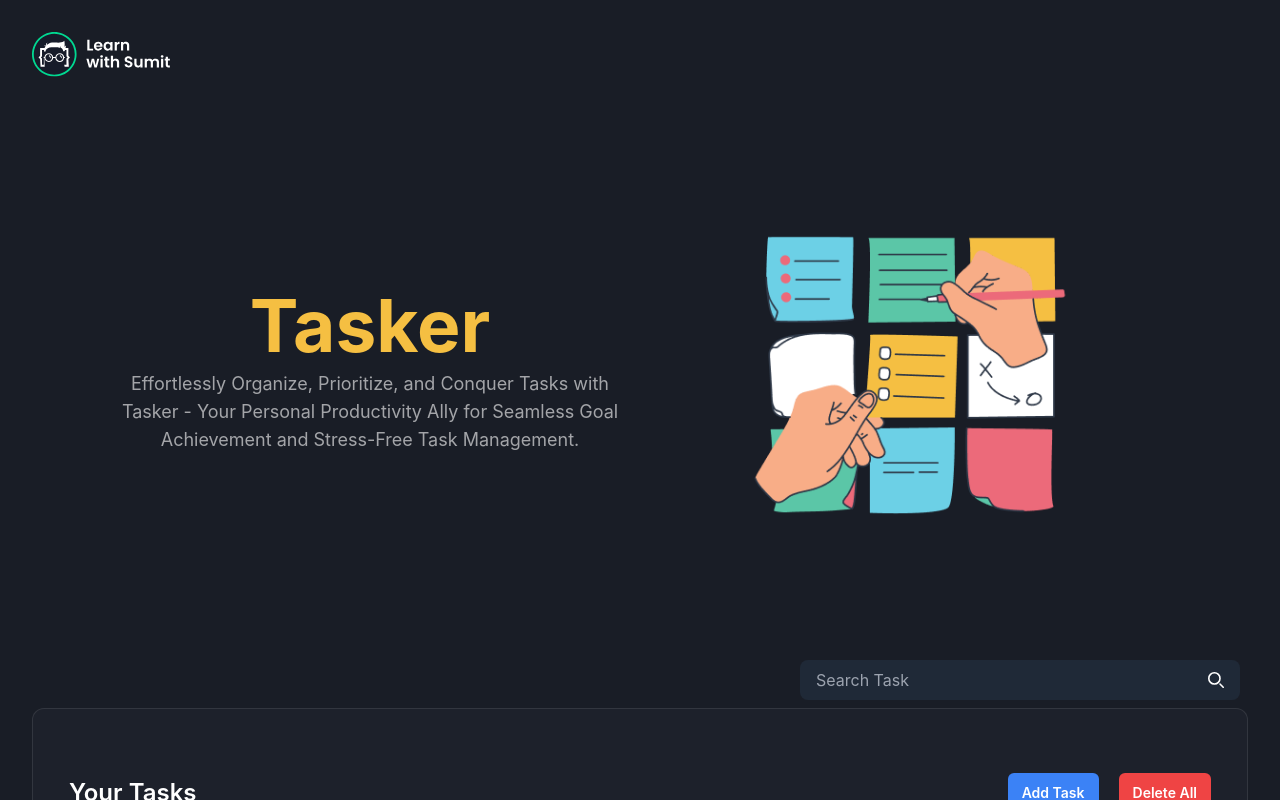
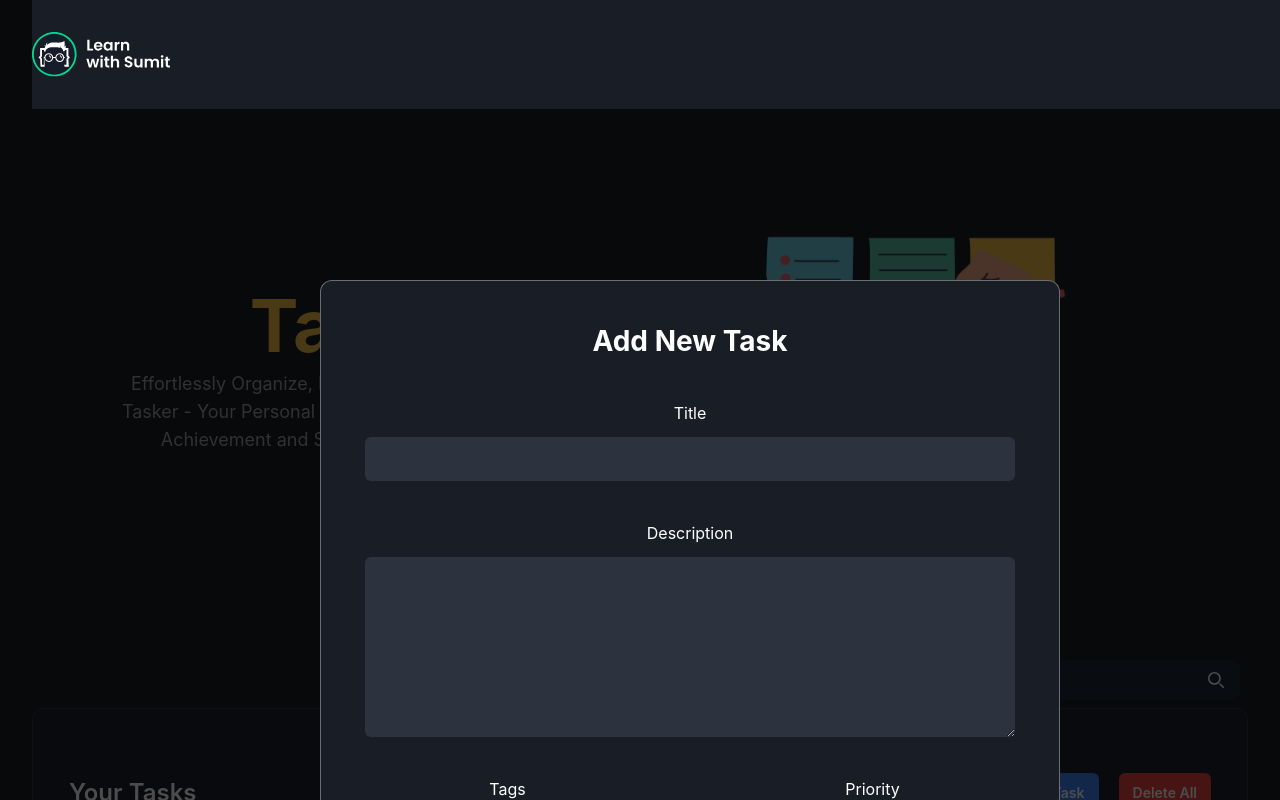
Before and after one commit to tanjimul-islam/Tasker-CRUD-application-in-React, a React (Vite) app: page / in a window 1280 px wide. Both pictures are taken after a click on the button "Add Task". Shown: the top 800 px of the page. Built offline with nearby package versions, Linux system fonts and the light colour scheme.

Commit message:
add task feature

```diff
--- a/src/components/TaskBoard.jsx
+++ b/src/components/TaskBoard.jsx
@@ -1,4 +1,5 @@
 import { useState } from "react";
+import AddTaskModal from "./task/AddTaskModal";
 import SearchTask from "./task/SearchTask";
 import TaskAction from "./task/TaskAction";
 import TaskList from "./task/TaskList";
@@ -14,13 +15,19 @@
     isFavorite: false,
   };
   const [tasks, setTasks] = useState([initialTask]);
+  const [showAddModal, setShowAddModal] = useState(false);
+  const handleAddTask = (newTask) => {
+    setTasks([...tasks, newTask]);
+    setShowAddModal(false);
+  };
   return (
     <section className="mb-20" id="tasks">
+      {showAddModal && <AddTaskModal onSave={handleAddTask} />}
       <div className="container">
         <SearchTask />
 
         <div className="rounded-xl border border-[rgba(206,206,206,0.12)] bg-[#1D212B] px-6 py-8 md:px-9 md:py-16">
-          <TaskAction />
+          <TaskAction onAddClick={() => setShowAddModal(true)} />
 
           <TaskList tasks={tasks} />
         </div>
--- /dev/null
+++ b/src/components/task/AddTaskModal.jsx
@@ -0,0 +1,101 @@
+import { useState } from "react";
+
+const AddTaskModal = ({ onSave }) => {
+  const [task, setTask] = useState({
+    id: crypto.randomUUID(),
+    title: "",
+    description: "",
+    tags: [],
+    priority: "",
+    isFavorite: false,
+  });
+  const handleChange = (e) => {
+    const name = e.target.name;
+    let value = e.target.value;
+
+    if (name === "tags") {
+      value = value.split(",");
+    }
+    setTask({ ...task, [name]: value });
+  };
+  return (
+    <>
+      <div className="bg-black opacity-70 h-full w-full z-10 absolute top-0 left-0"></div>
+      <form
+        onSubmit={(e) => e.preventDefault()}
+        className="z-10 top-1/4 left-1/4 absolute mx-auto my-10 w-full max-w-[740px] rounded-xl border border-[#FEFBFB]/[36%] bg-[#191D26] p-9 max-md:px-4 lg:my-20 lg:p-11"
+      >
+        <h2 className="mb-9 text-center text-2xl font-bold text-white lg:mb-11 lg:text-[28px]">
+          Add New Task
+        </h2>
+
+        <div className="space-y-9 text-white lg:space-y-10">
+          <div className="space-y-2 lg:space-y-3">
+            <label htmlFor="title">Title</label>
+            <input
+              className="block w-full rounded-md bg-[#2D323F] px-3 py-2.5"
+              type="text"
+              name="title"
+              id="title"
+              required
+              value={task.title}
+              onChange={handleChange}
+            />
+          </div>
+          <div className="space-y-2 lg:space-y-3">
+            <label htmlFor="description">Description</label>
+            <textarea
+              className="block min-h-[120px] w-full rounded-md bg-[#2D323F] px-3 py-2.5 lg:min-h-[180px]"
+              type="text"
+              name="description"
+              id="description"
+              required
+              value={task.description}
+              onChange={handleChange}
+            ></textarea>
+          </div>
+          <div className="grid-cols-2 gap-x-4 max-md:space-y-9 md:grid lg:gap-x-10 xl:gap-x-20">
+            <div className="space-y-2 lg:space-y-3">
+              <label htmlFor="tags">Tags</label>
+              <input
+                className="block w-full rounded-md bg-[#2D323F] px-3 py-2.5"
+                type="text"
+                name="tags"
+                id="tags"
+                required
+                value={task.tags}
+                onChange={handleChange}
+              />
+            </div>
+            <div className="space-y-2 lg:space-y-3">
+              <label htmlFor="priority">Priority</label>
+              <select
+                className="block w-full cursor-pointer rounded-md bg-[#2D323F] px-3 py-2.5"
+                name="priority"
+                id="priority"
+                required
+                value={task.priority}
+                onChange={handleChange}
+              >
+                <option value="">Select Priority</option>
+                <option value="Low">Low</option>
+                <option value="Medium">Medium</option>
+                <option value="High">High</option>
+              </select>
+            </div>
+          </div>
+        </div>
+        <div className="mt-16 flex justify-center lg:mt-20">
+          <button
+            onClick={() => onSave(task)}
+            type="submit"
+            className="rounded bg-blue-600 px-4 py-2 text-white transition-all hover:opacity-80"
+          >
+            Create new Task
+          </button>
+        </div>
+      </form>
+    </>
+  );
+};
+export default AddTaskModal;
--- a/src/components/task/TaskAction.jsx
+++ b/src/components/task/TaskAction.jsx
@@ -1,9 +1,12 @@
-const TaskAction = () => {
+const TaskAction = ({ onAddClick }) => {
   return (
     <div className="mb-14 items-center justify-between sm:flex">
       <h2 className="text-2xl font-semibold max-sm:mb-4">Your Tasks</h2>
       <div className="flex items-center space-x-5">
-        <button className="rounded-md bg-blue-500 px-3.5 py-2.5 text-sm font-semibold">
+        <button
+          onClick={onAddClick}
+          className="rounded-md bg-blue-500 px-3.5 py-2.5 text-sm font-semibold"
+        >
           Add Task
         </button>
         <button className="rounded-md bg-red-500 px-3.5 py-2.5 text-sm font-semibold">
```
